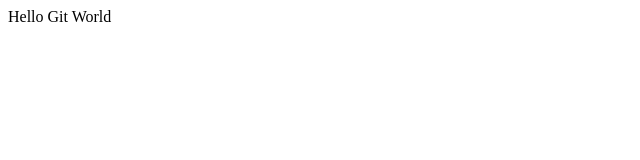
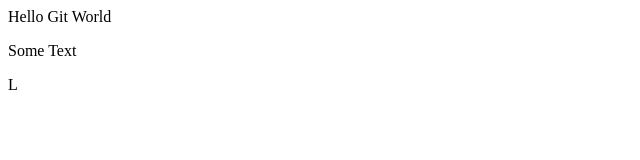
Before and after one commit to tadwimmer/GitGitHubMasterclass, a plain HTML site: page index.html in a window 1280 px wide. Shown: the full height of the page, 0-640 px from the left. Drawn offline with Linux system fonts and the light colour scheme.

Commit message:
Another message

```diff
--- a/index.html
+++ b/index.html
@@ -1 +1,4 @@
 <h>Hello Git World</h1>
+<div>
+    <p>Some Text</[>
+</div>L
```
